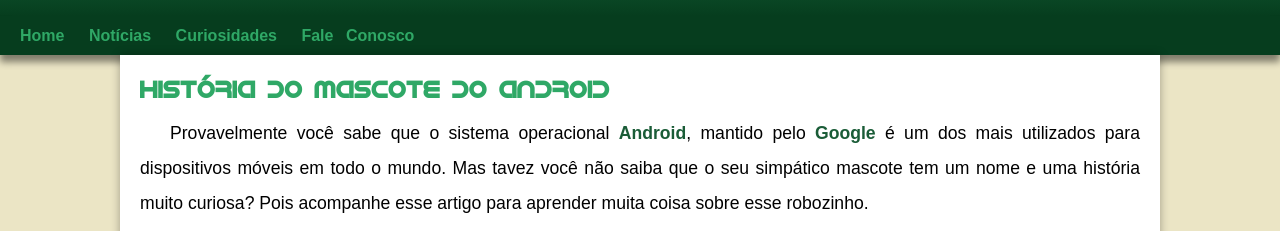
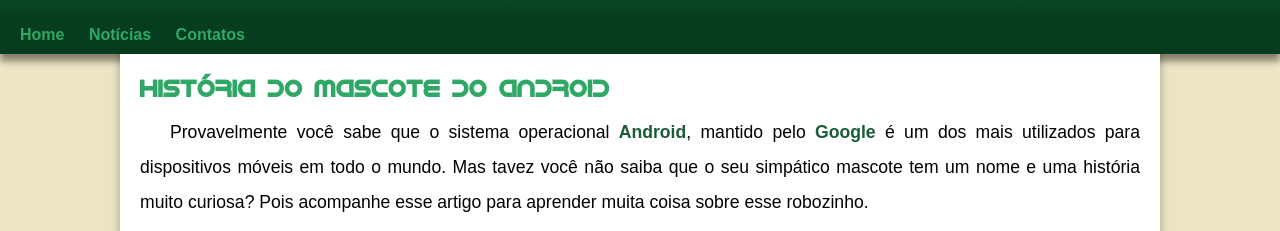
Before and after one commit to 3duardol3vi/AndroidProjeto, a plain HTML site: page index.html in a window 1280 px wide. Shown: the part 174-405 px from the top of the page. Drawn offline with Linux system fonts and the light colour scheme.

Commit message:
alterando menu

```diff
--- a/index.html
+++ b/index.html
@@ -18,8 +18,7 @@
     <nav>
         <a href="">Home</a>
         <a href="">Notícias</a>
-        <a href="">Curiosidades</a>
-        <a href="">Fale⠀Conosco</a>
+        <a href="">Contatos</a>
     </nav>
     <main>
         <article>
```
